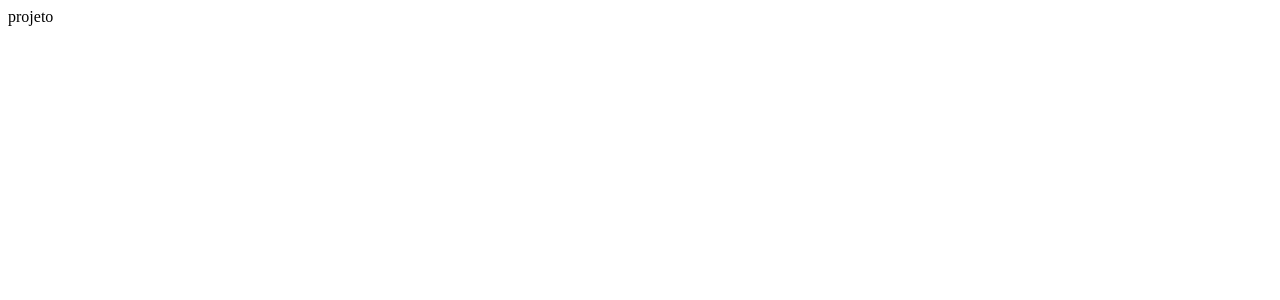
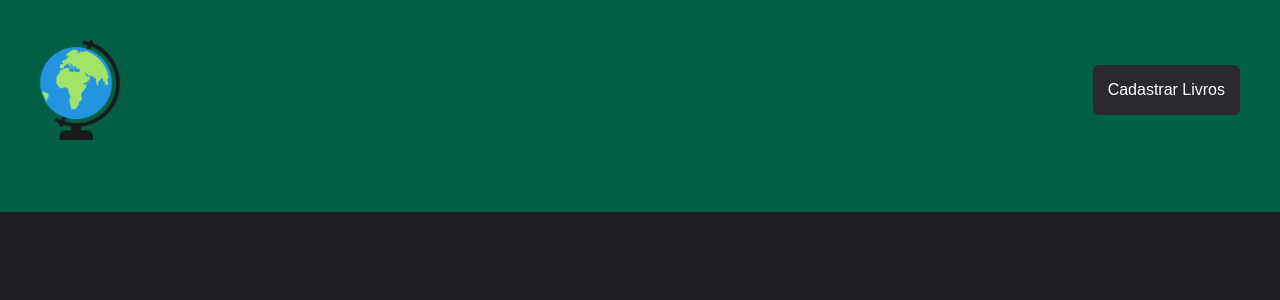
Before and after one commit to giovannirp/bookstore, a React (Vite) app in the folder boockStore/: page / in a window 1280 px wide. Shown: the top 300 px of the page. Built offline with nearby package versions, Linux system fonts and the light colour scheme.

Commit message:
fix: configurando projeto com styled components e adicionando Header

```diff
--- a/boockStore/index.html
+++ b/boockStore/index.html
@@ -2,7 +2,12 @@
 <html lang="en">
   <head>
     <meta charset="UTF-8" />
+    <link rel="preconnect" href="https://fonts.googleapis.com">
+    <link rel="preconnect" href="https://fonts.gstatic.com" crossorigin>
+
     <meta name="viewport" content="width=device-width, initial-scale=1.0" />
+
+    <link href="https://fonts.googleapis.com/css2?family=Roboto:wght@400;700&display=swap" rel="stylesheet">
     <title>Book Store</title>
   </head>
   <body>
--- a/boockStore/package.json
+++ b/boockStore/package.json
@@ -10,11 +10,13 @@
   },
   "dependencies": {
     "react": "^18.2.0",
-    "react-dom": "^18.2.0"
+    "react-dom": "^18.2.0",
+    "styled-components": "^5.3.6"
   },
   "devDependencies": {
     "@types/react": "^18.0.26",
     "@types/react-dom": "^18.0.9",
+    "@types/styled-components": "^5.1.26",
     "@vitejs/plugin-react": "^3.0.0",
     "typescript": "^4.9.3",
     "vite": "^4.0.0"
--- a/boockStore/src/App.tsx
+++ b/boockStore/src/App.tsx
@@ -1,12 +1,17 @@
 import { useState } from 'react'
+import { ThemeProvider } from 'styled-components'
+import { Main } from './pages/Main/Main'
+import { GlobalStyle } from './styles/global'
+import { defaultTheme } from './styles/themes/default'
 
 function App() {
   const [count, setCount] = useState(0)
 
   return (
-    <div>
-     projeto
-    </div>
+    <ThemeProvider theme={defaultTheme}>
+      <GlobalStyle />
+      <Main />
+    </ThemeProvider>
   )
 }
 
--- /dev/null
+++ b/boockStore/src/components/Header/index.tsx
@@ -0,0 +1,15 @@
+import { ButtonRegistration, ContainerHeader, ContentHeader } from "./styles";
+import logo from "../../assets/logo.png"
+
+
+export function Header() {
+  return (
+    <ContainerHeader>
+      <ContentHeader>
+        <img src={logo} width="80" alt="" />
+
+        <ButtonRegistration>Cadastrar Livros</ButtonRegistration>
+      </ContentHeader>
+    </ContainerHeader>
+  )
+}
--- /dev/null
+++ b/boockStore/src/components/Header/styles.ts
@@ -0,0 +1,36 @@
+import styled from "styled-components";
+
+export const ContainerHeader = styled.header`
+  background: ${(props) => props.theme["green-700"]};
+  padding: 2.5rem 0 7.6rem;
+  height: 212px;
+`
+
+export const ContentHeader = styled.div`
+  width: 100%;
+  max-width: 1200px;
+  margin: 0 auto;
+
+  display: flex;
+  justify-content: space-between;
+  align-items: center;
+`
+
+export const ButtonRegistration = styled.div`
+  background: ${(props => props.theme["gray-700"])};
+  color: ${(props) => props.theme.white};
+  border-radius: 6px;
+  max-width: 152px;
+  height: 50px;
+  padding: 15px;
+  display: flex;
+  align-items: center;
+  justify-content: center;
+  transition: background-color 0.5s;
+  cursor: pointer;
+
+  &:hover {
+    background: ${(props => props.theme["gray-900"])};
+
+  }
+`
--- /dev/null
+++ b/boockStore/src/pages/Main/Main.tsx
@@ -0,0 +1,9 @@
+import { Header } from "../../components/Header";
+
+export function Main() {
+  return (
+    <div>
+      <Header />
+    </div>
+  )
+}
--- /dev/null
+++ b/boockStore/src/styles/global.ts
@@ -0,0 +1,23 @@
+import { createGlobalStyle } from 'styled-components';
+
+export const GlobalStyle = createGlobalStyle`
+  * {
+    margin: 0;
+    padding: 0;
+    box-sizing: border-box;
+  }
+
+  :focus {
+    outline: 0;
+    box-shadow: 0 0 0 2px ${(props) => props.theme['gray-500']};
+  }
+
+  body {
+    background: ${props => props.theme['gray-800']};
+    color: ${(props) => props.theme.white}
+  }
+
+  body, input, textarea, button {
+    font: 400 1rem rem Roboto, sans-serif;
+  }
+`
--- /dev/null
+++ b/boockStore/src/styles/themes/default.ts
@@ -0,0 +1,20 @@
+export const defaultTheme = {
+  white: '#fff',
+
+  'gray-100': '#E1E1E6',
+  'gray-300': '#C4C4CC',
+  'gray-400': '#8D8D99',
+  'gray-500': '#7C7C8A',
+  'gray-600': '#323238',
+  'gray-700': '#29292E',
+  'gray-800': '#202024',
+  'gray-900': '#121214',
+
+  'green-300': '#00B37E',
+  'green-500': '#00875F',
+  'green-700': '#015F43',
+
+  'red-300': '#F75A68',
+  'red-500': '#AB222E',
+  'red-700': '#7A1921',
+} as const;
```
Also changed, not shown: boockStore/src/@types/styled.ts (added, +8 -0 lines), boockStore/src/assets/logo.png (added), 1 other file (tests, documents, lock files or other folders).
